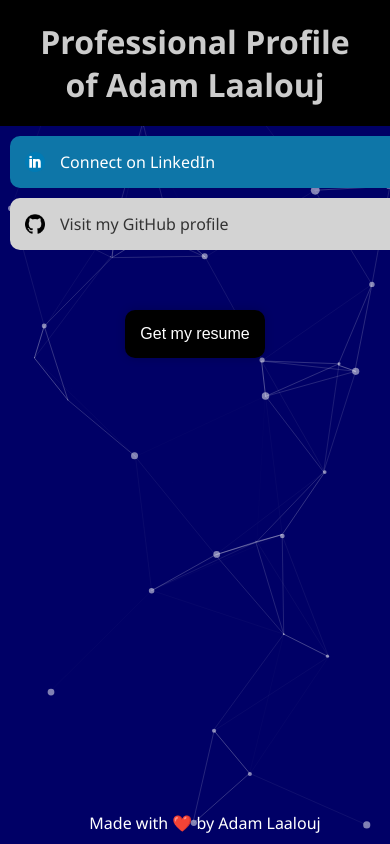
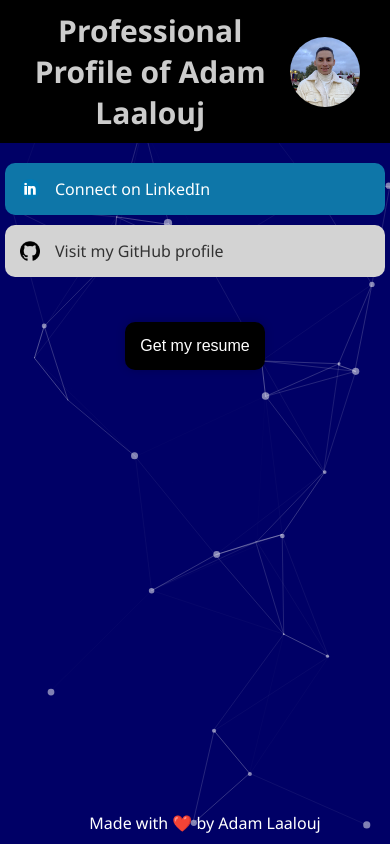
Before and after one commit to alaalouj/Professional_profile, a plain HTML site: page index.html in a window 390 px wide. Drawn offline with Linux system fonts and the light colour scheme.

Commit message:
debug mobile

```diff
--- a/index.html
+++ b/index.html
@@ -9,6 +9,7 @@
   <body>
     <header>
       <h1>Professional Profile of Adam Laalouj</h1>
+      <img src="Adam.jpg" alt="Profile picture" class="profile-picture" />
     </header>
     <div id="particles-js"></div>
     <nav>
--- a/styles.css
+++ b/styles.css
@@ -16,19 +16,38 @@ body {
 }
 
 header {
+  display: flex;
+  align-items: center;
+  justify-content: space-between;
   background-color: #000;
-  padding: 20px;
+  padding: 10px;
+  font-size: 15px;
   text-align: center;
   color: #ccc;
 }
 
+@media (max-width: 600px) {
+  a.linkedin-button,
+  a.github-button {
+    padding: 5px;
+  }
+}
+
 h1 {
   margin: 0;
+  font-size: 2em;
+  width: 100%;
+}
+
+.profile-picture {
+  width: 70px;
+  height: 70px;
+  border-radius: 50%;
+  margin-right: 20px;
 }
 
 nav {
-  background-color: #ffffff00; /* Set background color to white */
-  padding: 10px;
+  padding: 5px;
   position: relative;
   z-index: 1;
 }
@@ -37,8 +56,9 @@ nav {
 a.linkedin-button {
   display: flex;
   align-items: center;
-  width: 98%;
+  width: auto;
   margin-bottom: 10px;
+  margin-top: 15px;
   padding: 15px;
   font-size: 16px;
   background-color: #0e76a8; /* Updated color */
@@ -58,7 +78,7 @@ a.linkedin-button:hover {
 a.github-button {
   display: flex;
   align-items: center;
-  width: 98%;
+  width: auto;
   margin-bottom: 10px;
   padding: 15px;
   font-size: 16px;
@@ -77,7 +97,7 @@ a.github-button:hover {
 .resume-button {
   display: block;
   width: 40%;
-  margin: 20px auto;
+  margin: 10px auto;
   padding: 15px;
   font-size: 16px;
   background-color: #000;
```
Also changed, not shown: Adam.jpg (added).
